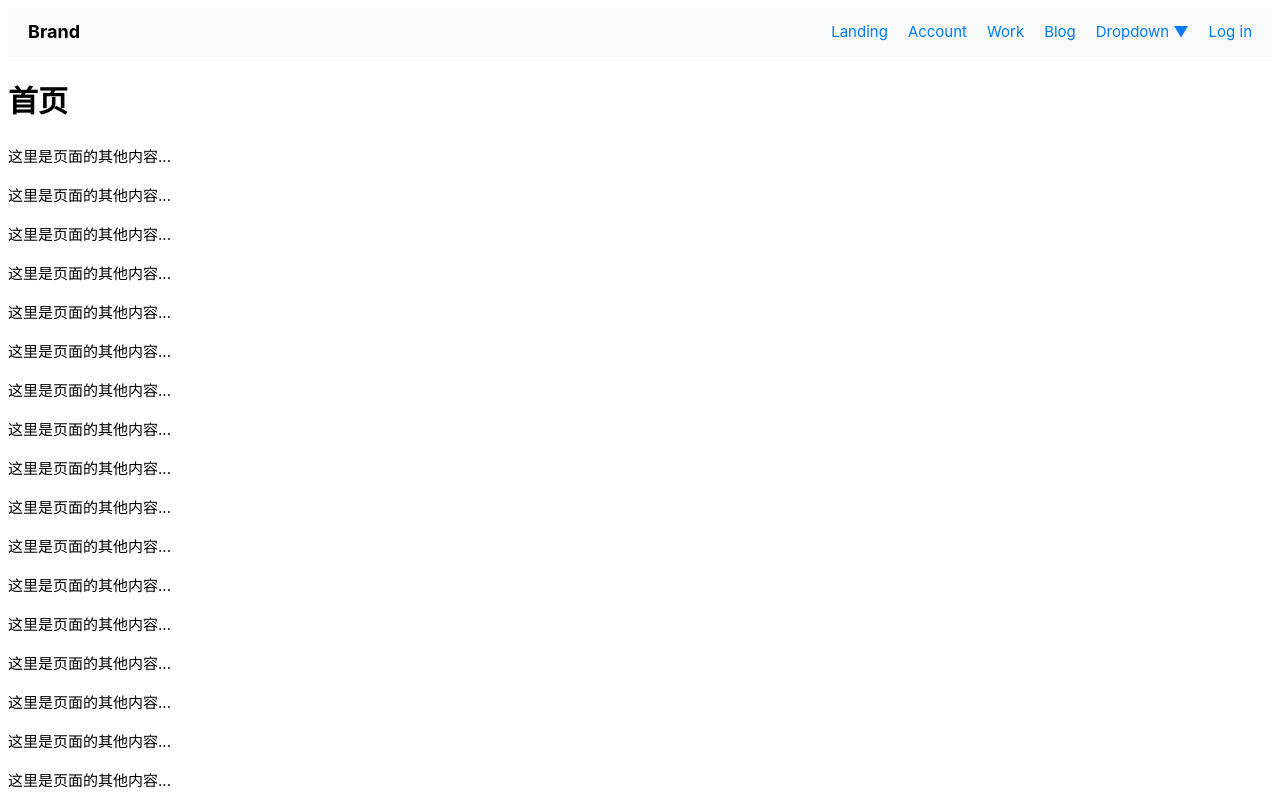
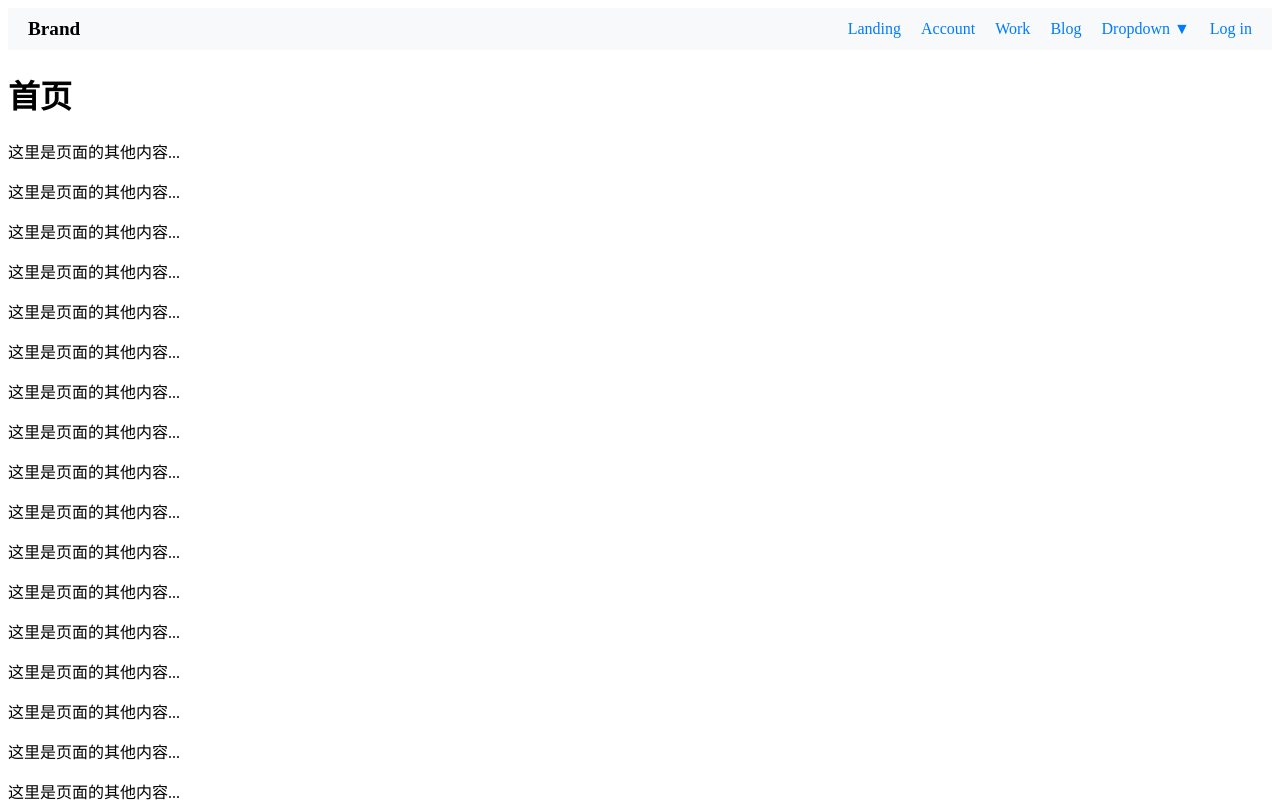
Before and after one commit to Shirolin/eas-frontend, a Vue app: page / in a window 1280 px wide. Shown: the top 802 px of the page. Built offline with nearby package versions, Linux system fonts and the light colour scheme.

Commit message:
✨ feat(样式): 注释掉body样式并添加.link-no-style和.primary-btn类样式

```diff
--- a/src/assets/app.css
+++ b/src/assets/app.css
@@ -1,4 +1,4 @@
-body {
+/* body {
     min-height: 100vh;
     color     : var(--color-text);
     background: var(--color-background);
@@ -24,3 +24,18 @@ body {
     -webkit-font-smoothing : antialiased;
     -moz-osx-font-smoothing: grayscale;
 }
+
+.link-no-style {
+    text-decoration: none;
+    color          : inherit;
+}
+
+.primary-btn {
+    background-color: var(--color-primary);
+    color           : var(--color-text);
+    padding         : 0.5rem 1rem;
+    border          : none;
+    border-radius   : 0.25rem;
+    cursor          : pointer;
+    transition      : 0.4s;
+} */
--- a/src/assets/base.css
+++ b/src/assets/base.css
@@ -1,4 +1,4 @@
-body {
+/* body {
   min-height: 100vh;
   color     : var(--color-text);
   background: #F3F4F6;
@@ -23,4 +23,4 @@ body {
   text-rendering         : optimizeLegibility;
   -webkit-font-smoothing : antialiased;
   -moz-osx-font-smoothing: grayscale;
-}
+} */
--- a/src/assets/main.css
+++ b/src/assets/main.css
@@ -1,5 +1,5 @@
 /* @import './base.css'; */
-@import './app.css';
+/* @import './app.css'; */
 
 /*
 #app {
```
